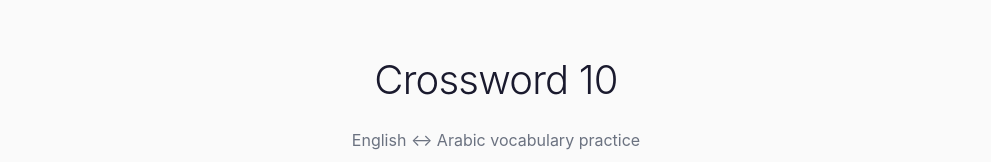
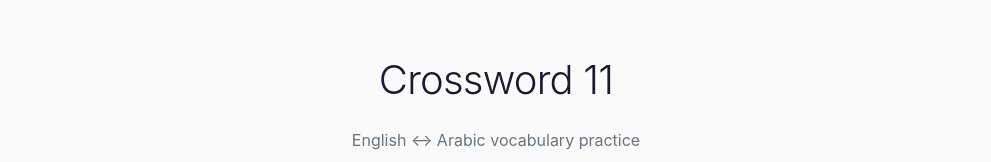
Before and after one commit to harbiad/crossword-, a React (Vite) app: page / in a window 1280 px wide. Shown: the top 162 px of the page, without its empty margins (144-1135 px from the left). Built offline with nearby package versions, Linux system fonts and the light colour scheme.

Commit message:
Fix RTL number positioning and bump header

```diff
--- a/src/App.css
+++ b/src/App.css
@@ -128,6 +128,10 @@
   overflow: hidden;
 }
 
+.grid[dir="rtl"] {
+  direction: rtl;
+}
+
 .cell {
   background: #ffffff;
   position: relative;
@@ -196,6 +200,11 @@
   font-weight: 500;
   color: #9ca3af;
   pointer-events: none;
+}
+
+.grid[dir="rtl"] .cellNumber {
+  inset-inline-start: auto;
+  inset-inline-end: 5px;
 }
 
 /* Sidebar */
--- a/src/App.tsx
+++ b/src/App.tsx
@@ -333,7 +333,7 @@ export default function App() {
   return (
     <div className="app">
       <header className="header">
-        <h1>Crossword 10</h1>
+        <h1>Crossword 11</h1>
         <p className="subtitle">English ↔ Arabic vocabulary practice</p>
       </header>
 
```
